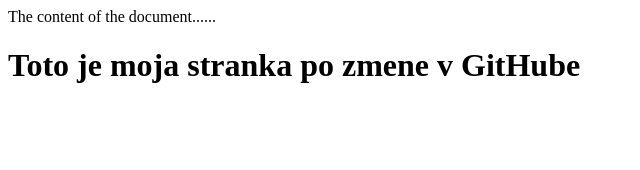
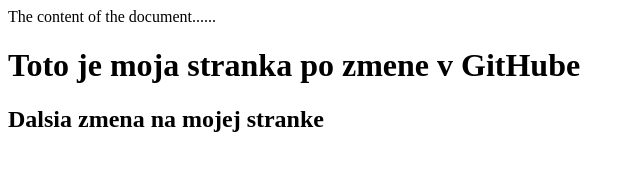
Before and after one commit to SamuelSarkan/DOK_3D, a plain HTML site: page index.html in a window 1280 px wide. Shown: the whole page, without its empty margins (0-640 px from the left). Drawn offline with Linux system fonts and the light colour scheme.

Commit message:
Vytvorenie css suboru

```diff
--- a/index.html
+++ b/index.html
@@ -1,10 +1,11 @@
 <!DOCTYPE html>
 <html>
   <head>
-  <title>Moja stranka XOXO</title>
+  <title>Moja stranka</title>
   </head>
   <body>
   The content of the document......
     <h1>Toto je moja stranka po zmene v GitHube</h1>
+    <h2>Dalsia zmena na mojej stranke</h2>
   </body>
 </html>
--- /dev/null
+++ b/style.css
@@ -0,0 +1,3 @@
+body {
+    color: black;
+}
```
